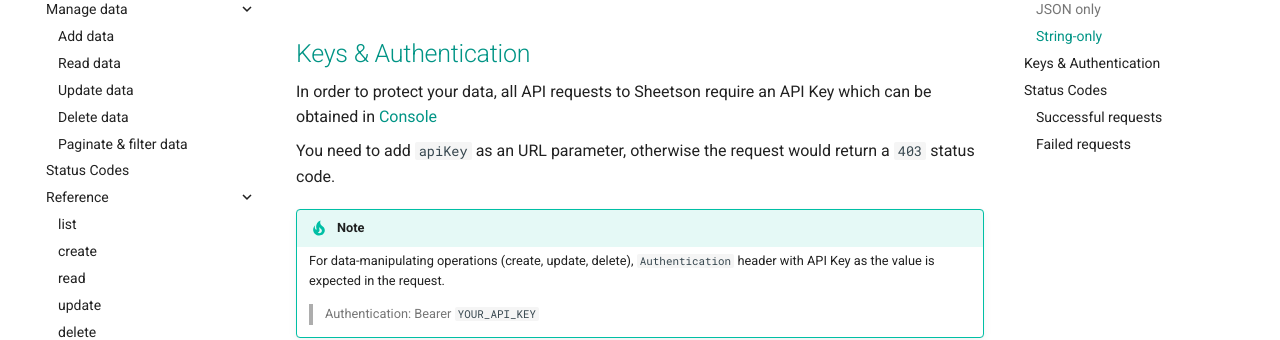
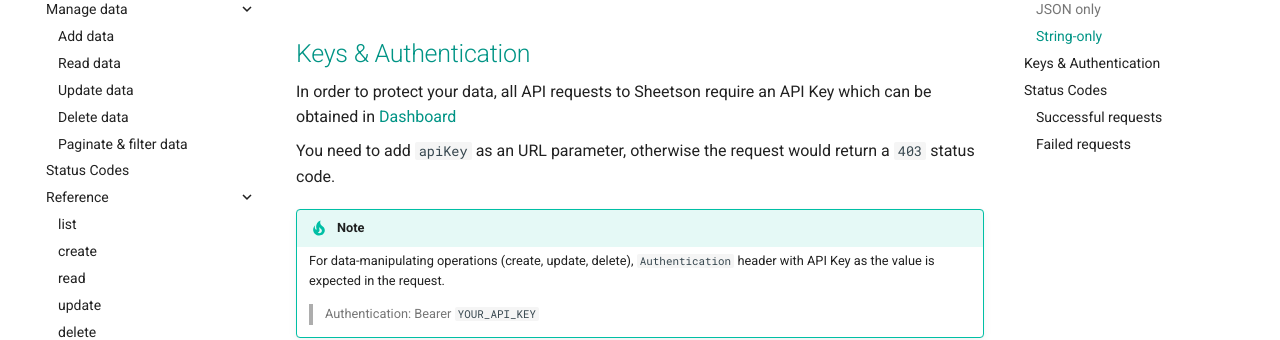
Before and after one commit to ralphilius/sheetson-docs, an MkDocs documentation site: the page built from docs/index.md, in a window 1280 px wide and 900 px high, scrolled down 531 px. Shown: the part 153-493 px from the top of the window. Built offline with MkDocs 1.6.1 and Material for MkDocs 9.7.7, drawn with Linux system fonts in a browser that asks for light colours.

Commit message:
Update index.md

```diff
--- a/docs/index.md
+++ b/docs/index.md
@@ -11,7 +11,7 @@
 Currently, all values in row object are returned with an exception of rowIndex which is automatically added to the results set.
 
 ## Keys & Authentication
-In order to protect your data, all API requests to Sheetson require an API Key which can be obtained in [Console](https://sheetson.com/console)
+In order to protect your data, all API requests to Sheetson require an API Key which can be obtained in [Dashboard](https://sheetson.com/dashboard)
 
 You need to add `apiKey` as an URL parameter, otherwise the request would return a `403` status code.
 
```
